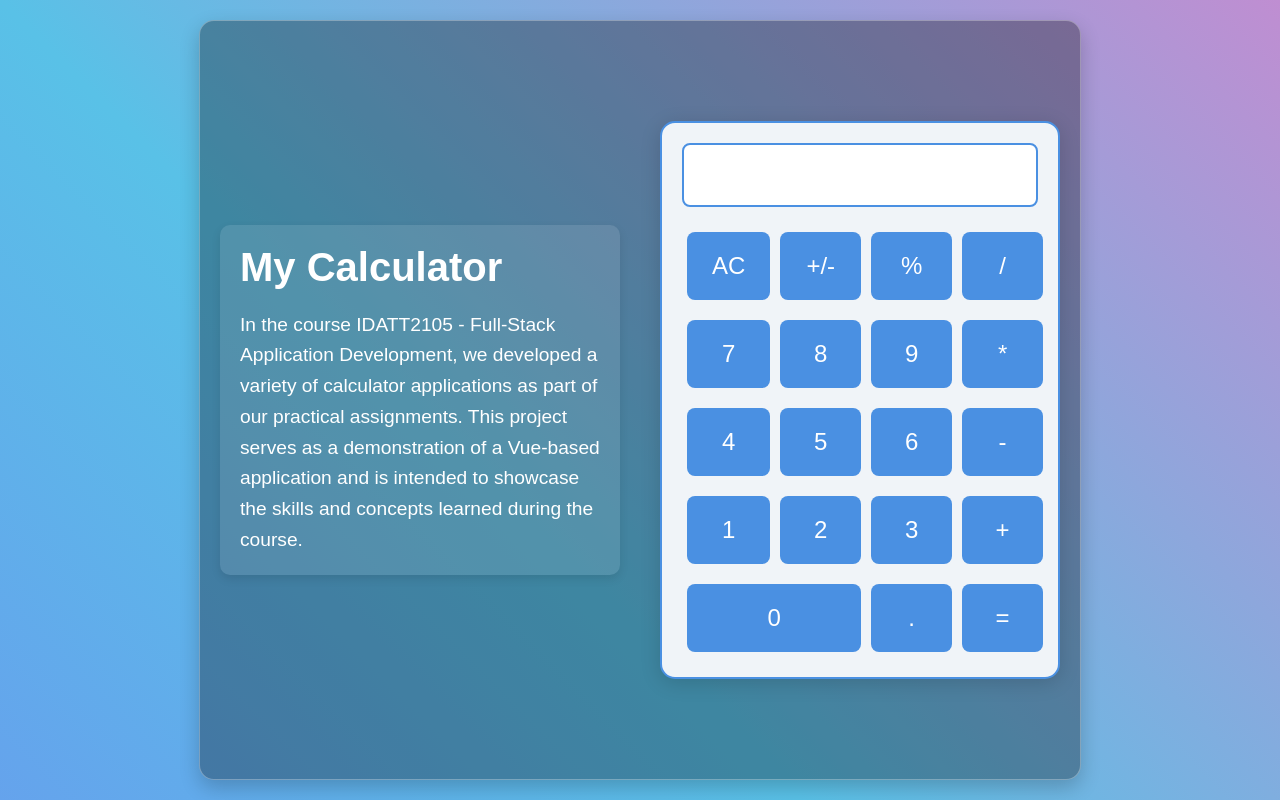
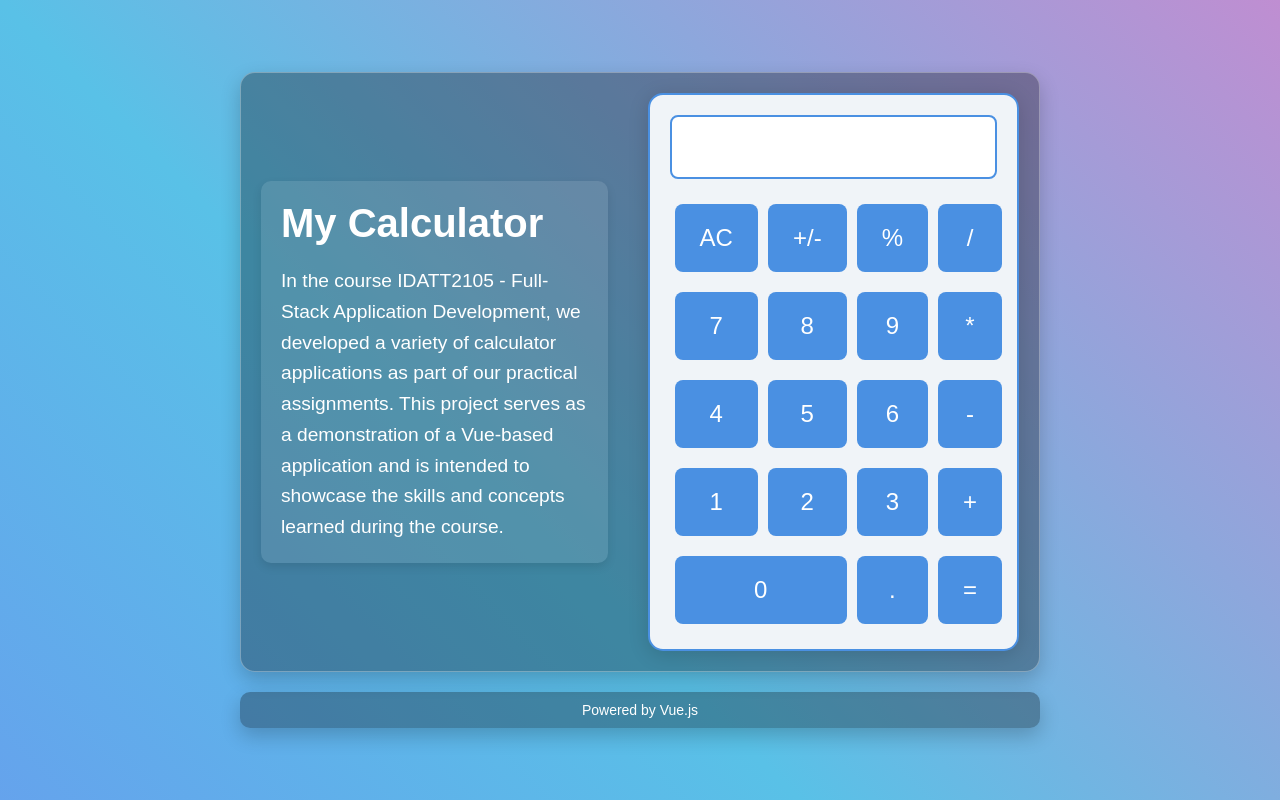
Before and after one commit to kluge7/my-calculator, a Vue app: page / in a window 1280 px wide. Built offline with nearby package versions, Linux system fonts and the light colour scheme.

Commit message:
feat/Added footer

```diff
--- a/src/assets/global.css
+++ b/src/assets/global.css
@@ -4,7 +4,6 @@ body {
   padding: 0;
   height: 100%;
   box-sizing: border-box;
-  overflow: hidden;
 }
 
 * {
--- a/src/components/LayoutWrapper.vue
+++ b/src/components/LayoutWrapper.vue
@@ -3,13 +3,18 @@
     <div class="content-wrapper">
       <slot></slot>
     </div>
+    <div class="footer-section">
+      <p>Powered by Vue.js</p>
+    </div>
   </div>
 </template>
 
-<style>
+<style scoped>
 .main-container {
   display: flex;
+  flex-direction: column;
   justify-content: center;
+  align-items: center;
   height: 100vh;
   padding: 20px;
   background: linear-gradient(45deg, #ff6ec4, #7873f5, #59c1e7, #ff6ec4);
@@ -26,7 +31,27 @@
   border-radius: 15px;
   box-shadow: 0 8px 20px rgba(0, 0, 0, 0.2);
   border: 1px solid rgba(255, 255, 255, 0.3);
+  width: 100%;
+  max-width: 800px;
   gap: 40px;
+  margin-bottom: 20px;
+}
+
+.footer-section {
+  width: 100%;
+  max-width: 800px;
+  text-align: center;
+  background-color: rgba(0, 0, 0, 0.3);
+  color: white;
+  padding: 10px;
+  border-radius: 10px;
+  box-shadow: 0 8px 20px rgba(0, 0, 0, 0.2);
+}
+
+.footer-section p {
+  margin: 0;
+  color: white;
+  font-size: 14px;
 }
 
 @keyframes gradientBackground {
```
